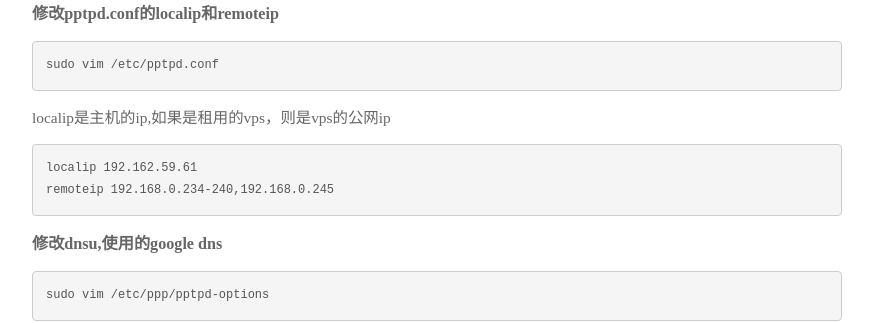
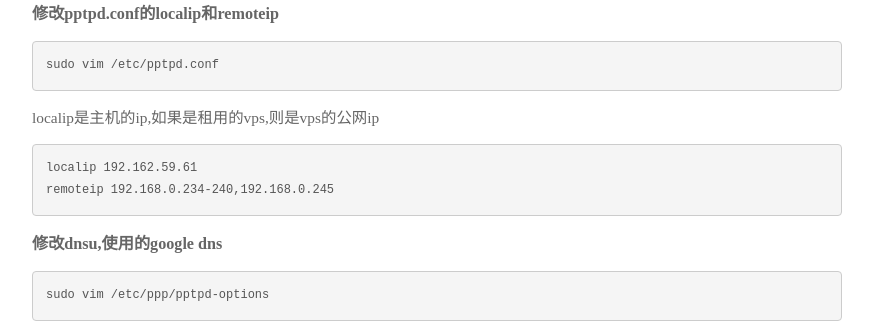
Before and after one commit to rissen/rissen.github.com, a Jekyll site: the page built from _posts/2015-12-23-setup-pptp-vpn-on-ubuntu.markdown, in a window 1280 px wide. Shown: the part 265-588 px from the top of the page, without its empty margins (203-1076 px from the left). Built offline with Jekyll 4.4.1, drawn with Linux system fonts in a browser that asks for light colours.

````diff
--- a/_posts/2015-12-23-setup-pptp-vpn-on-ubuntu.markdown
+++ b/_posts/2015-12-23-setup-pptp-vpn-on-ubuntu.markdown
@@ -18,7 +18,9 @@ sudo apt-get install pptpd
 ```
 sudo vim /etc/pptpd.conf
 ```
-localip是主机的ip,如果是租用的vps，则是vps的公网ip
+
+localip是主机的ip,如果是租用的vps,则是vps的公网ip
+
 ```
 localip 192.162.59.61
 remoteip 192.168.0.234-240,192.168.0.245
@@ -27,6 +29,7 @@ remoteip 192.168.0.234-240,192.168.0.245
 ```
 sudo vim /etc/ppp/pptpd-options
 ```
+
 ```
 ms-dns 8.8.8.8
 ```
@@ -35,7 +38,9 @@ ms-dns 8.8.8.8
 ```
 sudo vim /etc/ppp/chap-secrets
 ```
+
 配置了2个账号，用户名分别是vpn1,vpn2,密码是vpn1Pwd,分别分配了ip 192.168.0.235,192.168.0.235.
+
 ```
 # Secrets for authentication using CHAP
 # client	server	secret			IP addresses
@@ -54,6 +59,7 @@ iptables -t nat -F
 ```
 -s后面的ip是上面remoteip 段的ip
 --to后面跟着的ip地址是上面设置的localip
+
 ```
 iptables -t nat -A POSTROUTING -s 192.168.0.235,192.168.0.236 -j SNAT --to 192.162.59.61
 ```
````
